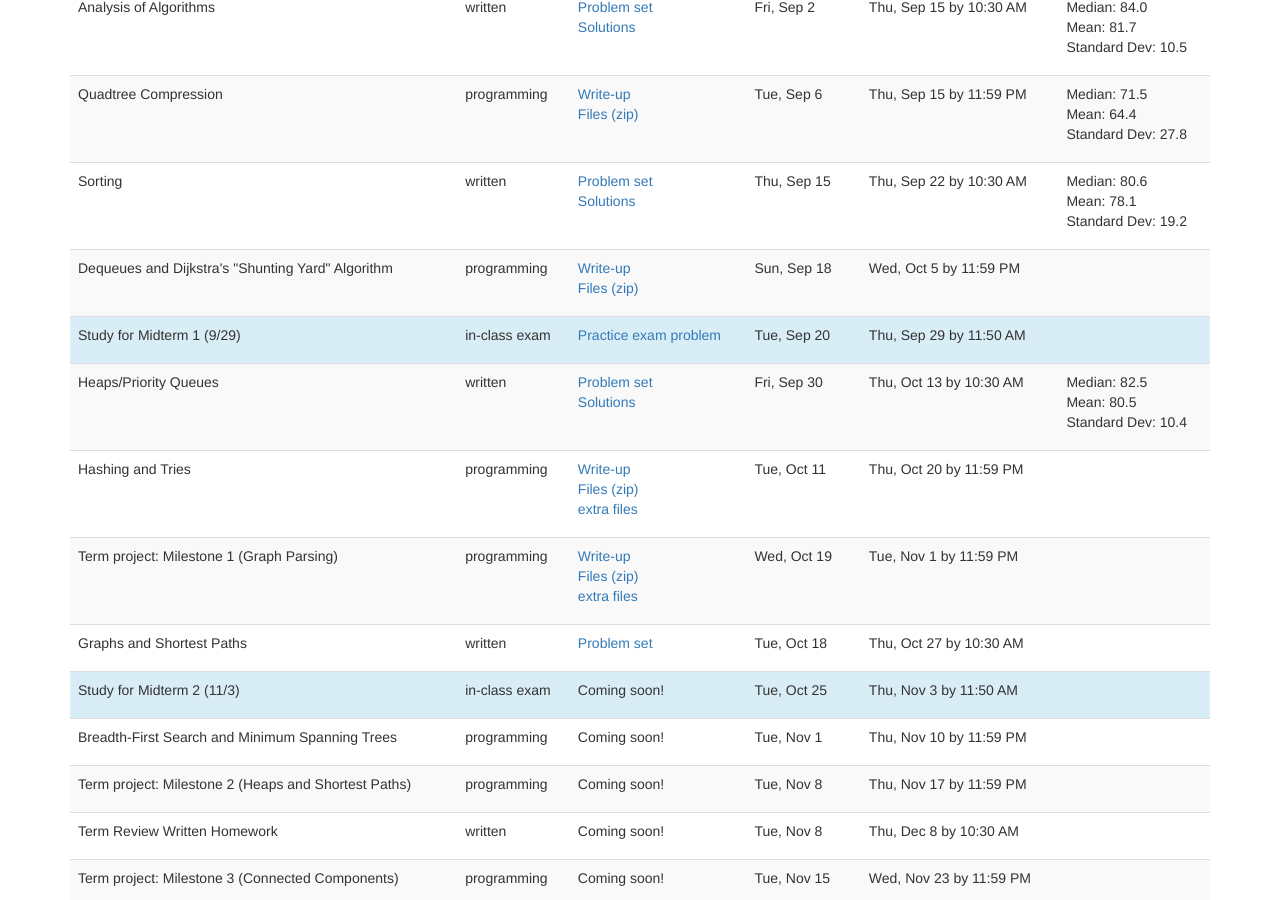
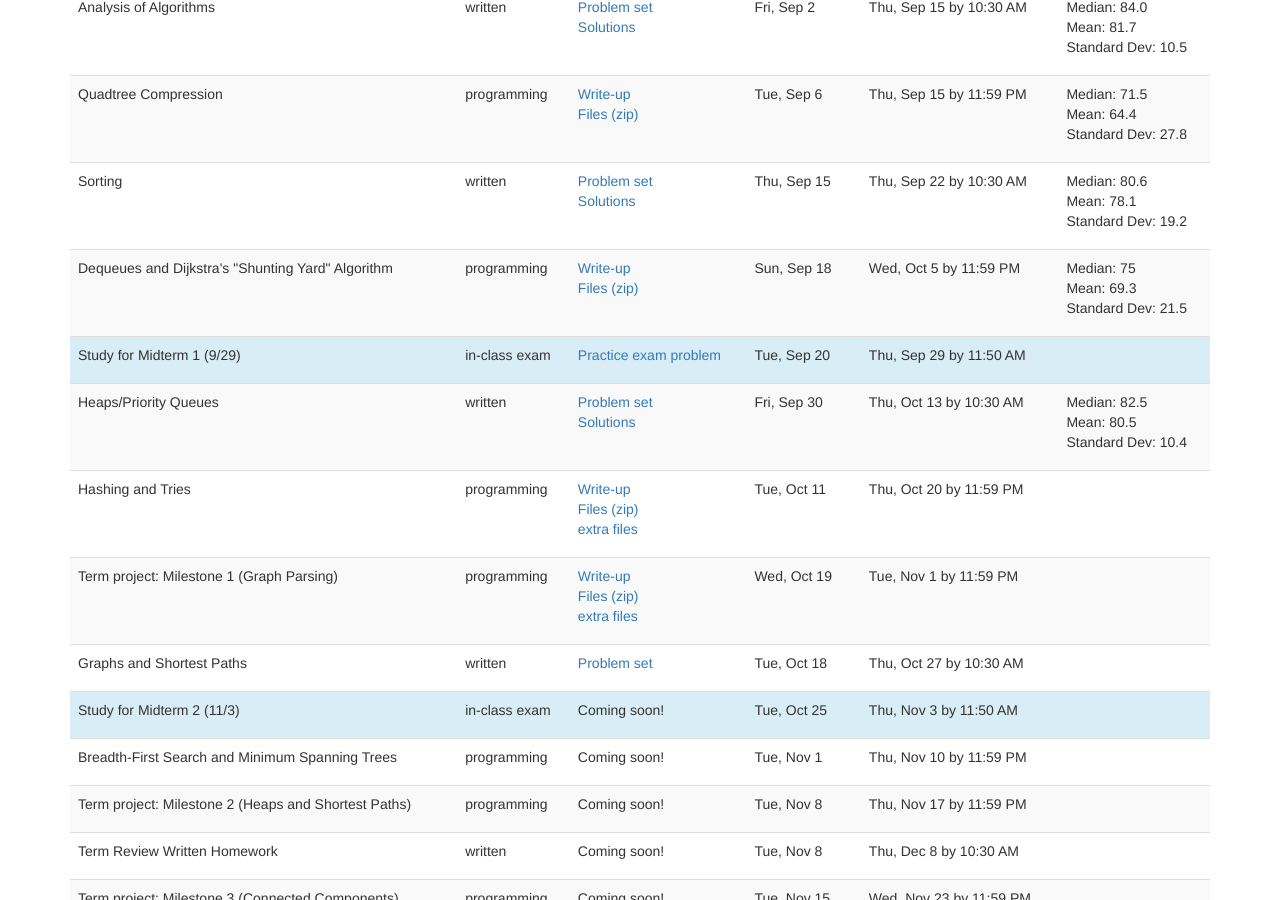
Before and after one commit to vikramkh/course-website-16fa, a Jekyll site: the page built from homework.md, in a window 1280 px wide and 900 px high, scrolled down 444 px. Built offline with Jekyll 4.4.1, drawn with Linux system fonts in a browser that asks for light colours; nearby versions of some CDN libraries.

Commit message:
add hw4 stats

```diff
--- a/_data/homeworks.yaml
+++ b/_data/homeworks.yaml
@@ -59,6 +59,9 @@
    active: true
    release_date: 2016-09-18
    due_date: 2016-10-05T23:59:00EDT
+   median: 75
+   mean: 69.3
+   std: 21.5
 -
    assignment: Study for Midterm 1 (9/29)
    type: in-class exam
```
